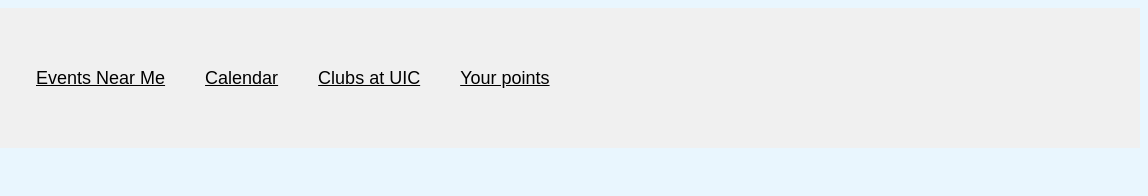
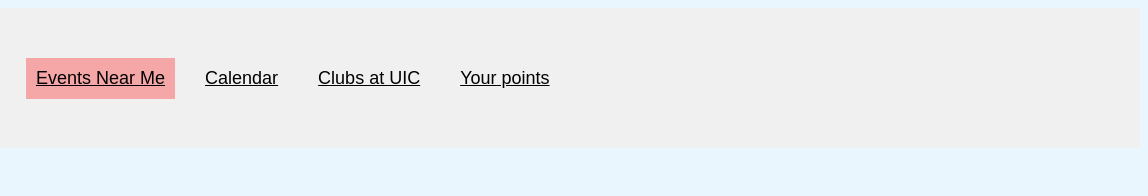
Before and after one commit to Dbeben2/LeftoverLounge, a plain HTML site: page LFO.html in a window 1280 px wide. In both pictures the pointer is over the button "Events Near Me". Shown: the top 196 px of the page, 132-1280 px from the left. Drawn offline with Linux system fonts and the light colour scheme.

Commit message:
added the hover feature

```diff
--- a/createEventcss.css
+++ b/createEventcss.css
@@ -38,6 +38,10 @@ h2{
   cursor: pointer;
   text-decoration: underline;
   font-size: 18px; /* Increase font size */
+}
+
+.tab:hover {
+  background-color: #f5a7a7; /* Change the text color to red when hovered over */
 }
 
 .notifications {
@@ -106,7 +110,6 @@ h2{
   margin-bottom: 20px;
 }
 
-
 .description{
   width: 1500px;
   height: 150px;
--- a/leftoverFoodOptions.css
+++ b/leftoverFoodOptions.css
@@ -38,6 +38,10 @@ body {
     text-decoration: underline;
     font-size: 18px; /* Increase font size */
     font-family: "DM Sans", sans-serif; /* Change the font for the entire document */
+}
+
+.tab:hover {
+    background-color: #f5a7a7; /* Change the text color to red when hovered over */
 }
 
 .notifications {
--- a/updateSending.css
+++ b/updateSending.css
@@ -34,6 +34,10 @@ body {
     cursor: pointer;
     text-decoration: underline;
     font-size: 18px; /* Increase font size */
+}
+
+.tab:hover {
+    background-color: #f5a7a7; /* Change the text color to red when hovered over */
 }
 
 .notifications {
```
